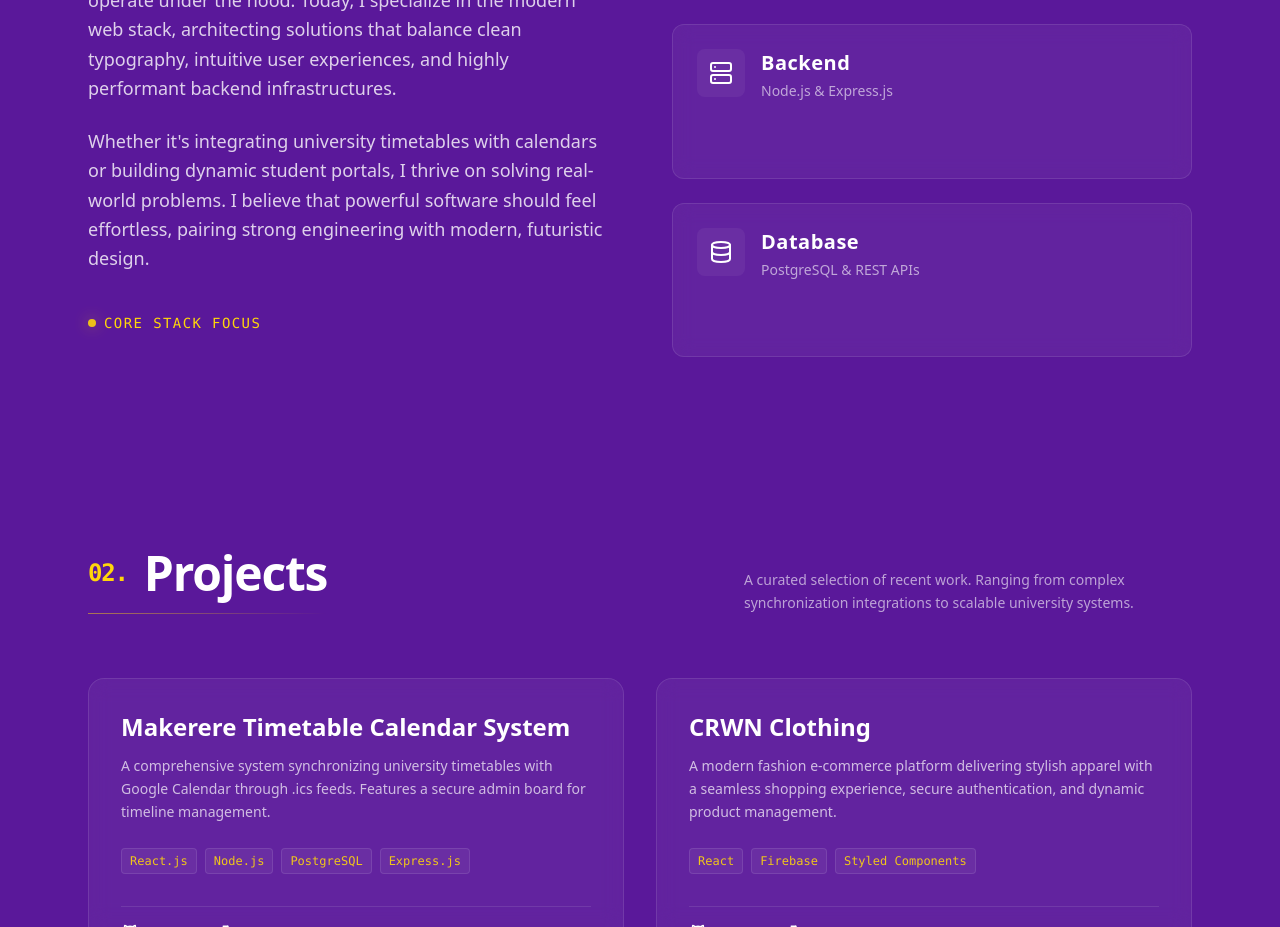
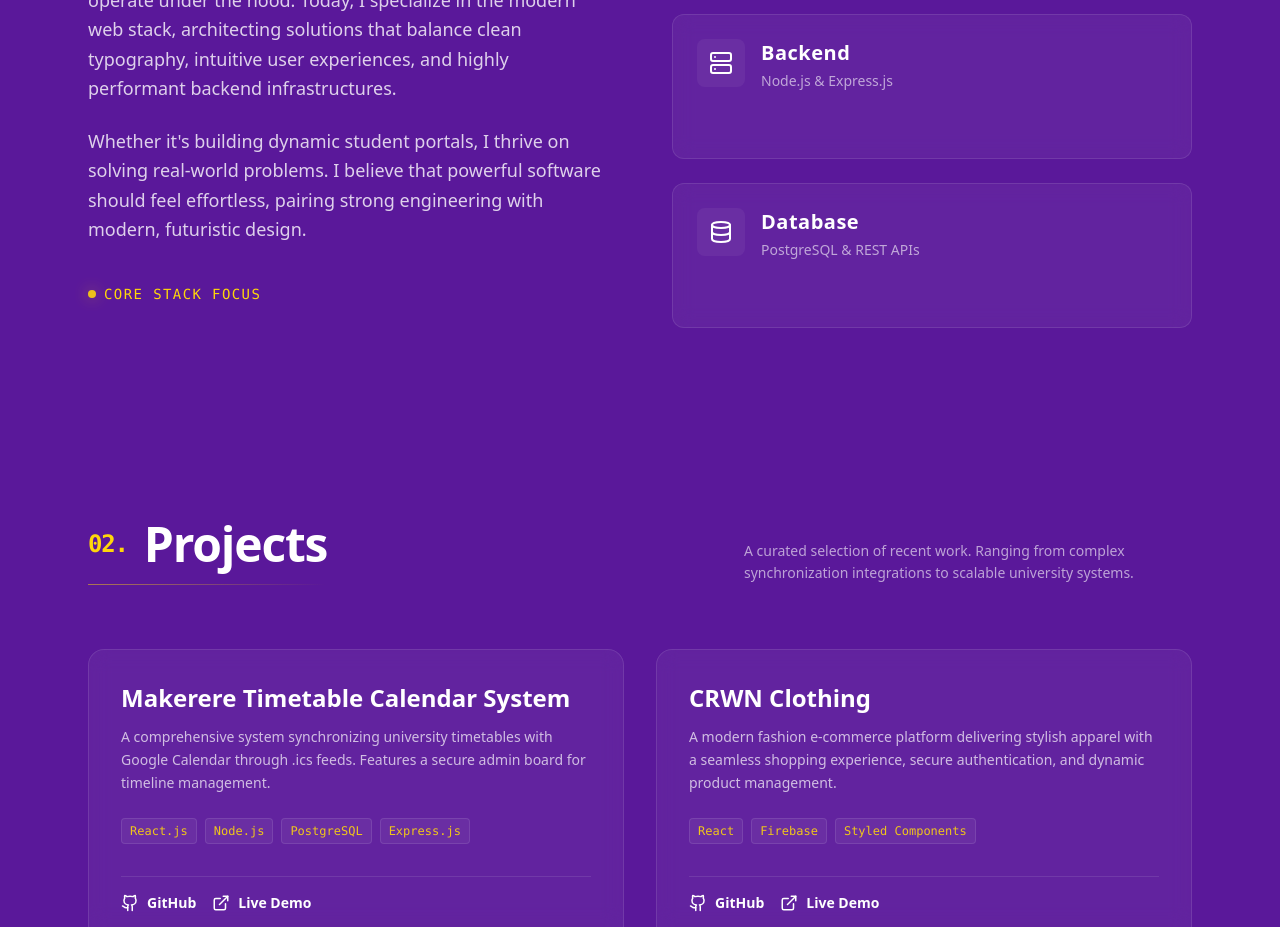
Before and after one commit to kauvincent/Kau-Vincent-James-Portfolio, a React (Vite) app: page / in a window 1280 px wide. Shown: the part 1180-2107 px from the top of the page. Built offline with nearby package versions, Linux system fonts and the light colour scheme.

Commit message:
Updated about page

```diff
--- a/src/components/About.jsx
+++ b/src/components/About.jsx
@@ -55,7 +55,7 @@ export default function About() {
                 My journey began with a curiosity for how complex systems operate under the hood. Today, I specialize in the modern web stack, architecting solutions that balance clean typography, intuitive user experiences, and highly performant backend infrastructures.
               </p>
               <p>
-                Whether it's integrating university timetables with calendars or building dynamic student portals, I thrive on solving real-world problems. I believe that powerful software should feel effortless, pairing strong engineering with modern, futuristic design.
+                Whether it's building dynamic student portals, I thrive on solving real-world problems. I believe that powerful software should feel effortless, pairing strong engineering with modern, futuristic design.
               </p>
             </div>
 
```
